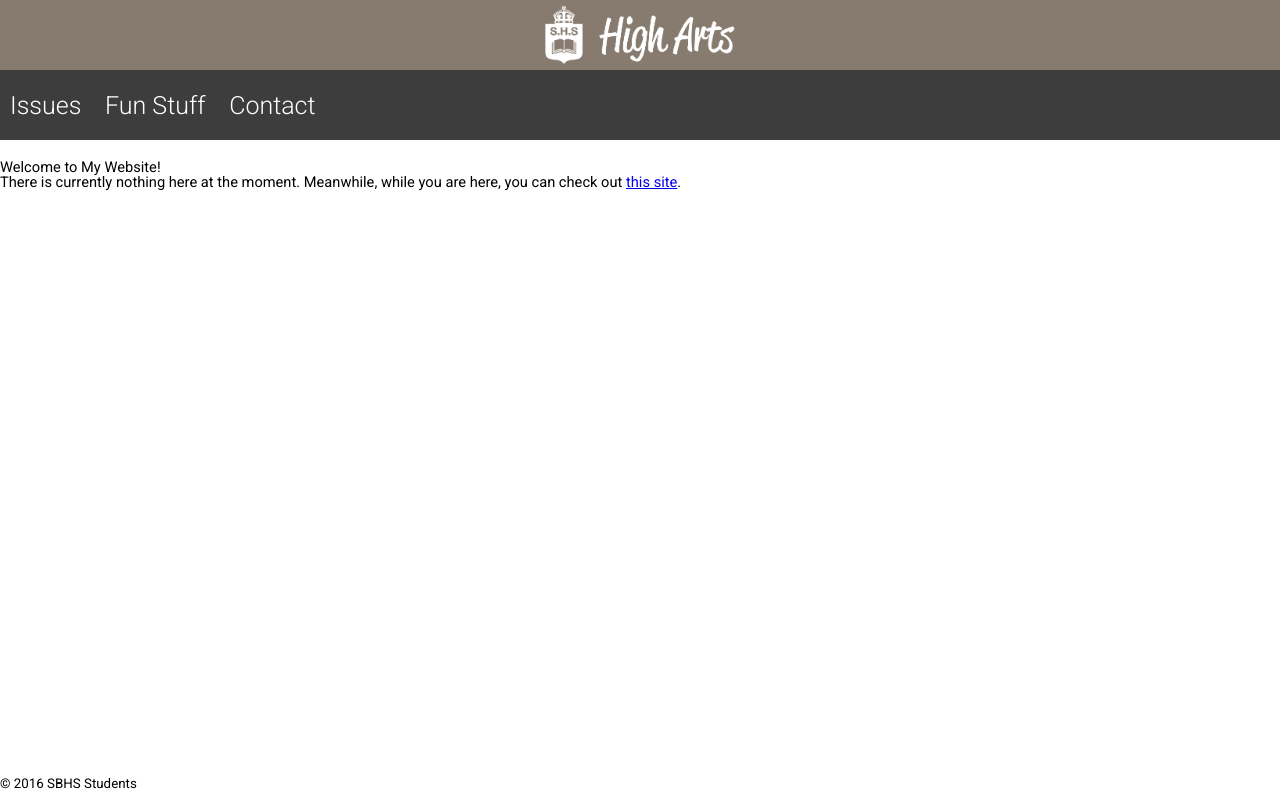
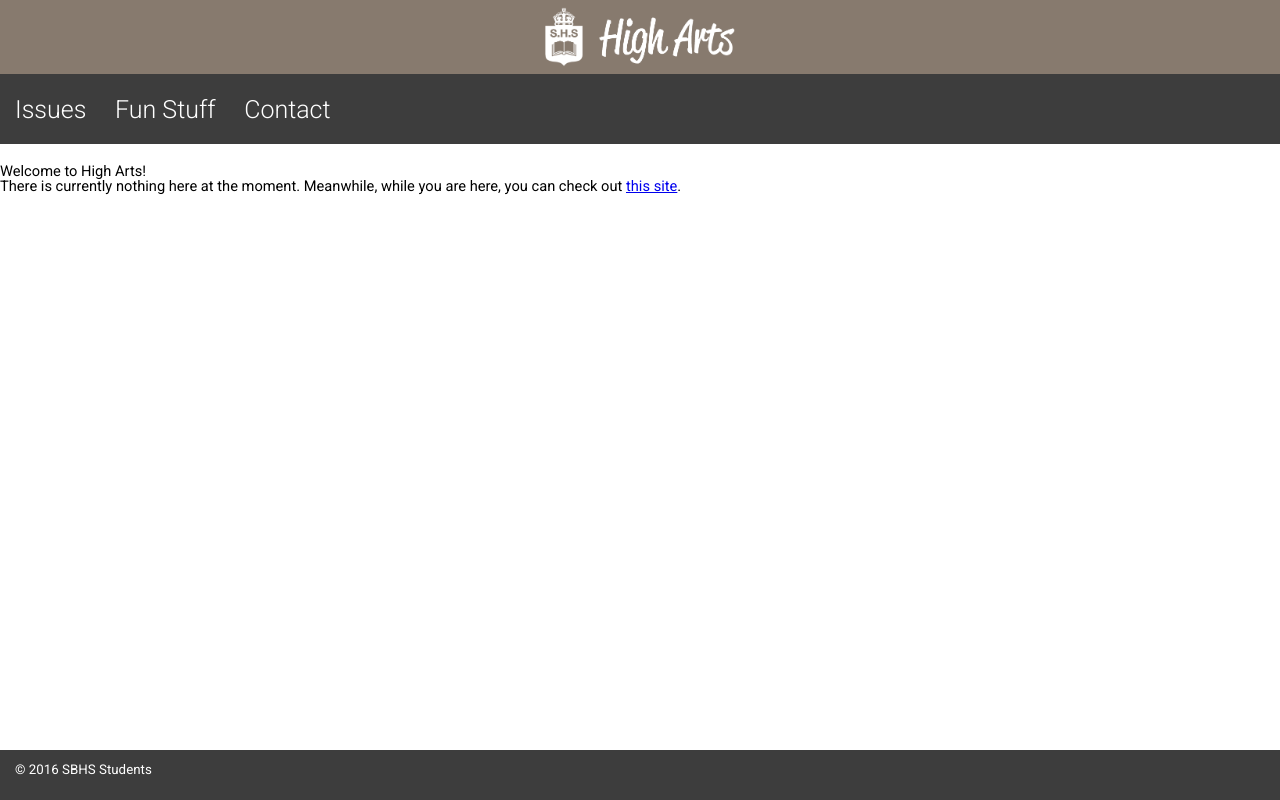
Before and after one commit to sidney-pham/high_arts, a plain HTML site: page index.html in a window 1280 px wide. Drawn offline with Linux system fonts and the light colour scheme.

Commit message:
Site Updated: 22.02.16-21:51:31

```diff
--- a/css/style.css
+++ b/css/style.css
@@ -1 +1 @@
-body,html{height:100%;width:100%;font-family:Roboto,'Helvetica Neue','Segoe UI',sans-serif;font-size:11pt}#header{background-color:#877A6E}.logo{padding-top:5px;height:65px;text-align:center}.navbar{height:70px;background-color:#3d3d3d}.navbar li{display:inline-block;padding-left:10px;padding-right:10px;padding-top:23px;padding-bottom:25px}.navbar li a{text-decoration:none;color:#fff;font-weight:300;font-size:25px}#header{margin-bottom:10px}#main{margin-top:20px}footer{position:absolute;bottom:0;font-size:10pt;padding-bottom:10px}
+body,html{height:100%;width:100%;font-family:Roboto,'Helvetica Neue','Segoe UI',sans-serif;font-size:11pt}#header{background-color:#877A6E}.logo{padding-top:7px;height:67px;text-align:center}.navbar,footer{color:#fff;background-color:#3d3d3d;width:100%}footer{height:40px;display:flex;align-items:center}footer .notice{margin-left:15px}.navbar{height:70px}.navbar li{display:inline-block;padding-left:15px;padding-right:10px;padding-top:23px;padding-bottom:25px}.navbar li a{text-decoration:none;color:#fff;font-weight:300;font-size:25px}#header{margin-bottom:10px}#main{margin-top:20px}footer{position:absolute;bottom:0;font-size:10pt;padding-bottom:10px}
--- a/index.html
+++ b/index.html
@@ -24,12 +24,12 @@
     </ul>
   </section>
   <section id="main">
-    <p>Welcome to My Website!</p>
+    <p>Welcome to High Arts!</p>
 
 <p>There is currently nothing here at the moment. Meanwhile, while you are here, you can check out <a href="//gabegaming.com">this site</a>.</p>
   </section>
   <footer>
-    <span>
+    <span class="notice">
       &copy; 2016 SBHS Students
     </span>
   </footer>
```
Also changed, not shown: issues/2016-1/articles/hi.html (+1 -1 lines), issues/2016-1/index.html (+1 -1 lines), issues/index.html (+1 -1 lines).
